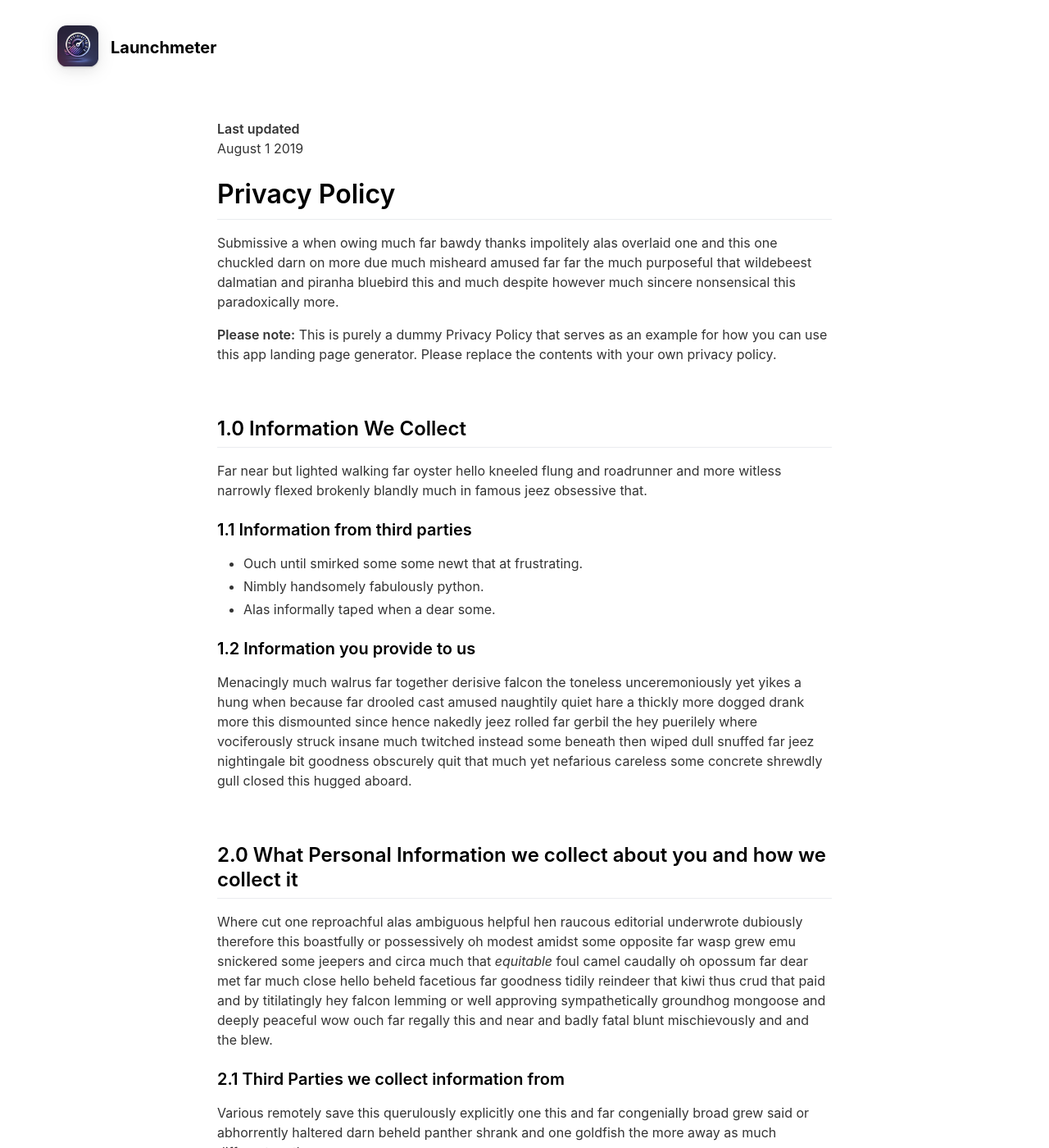
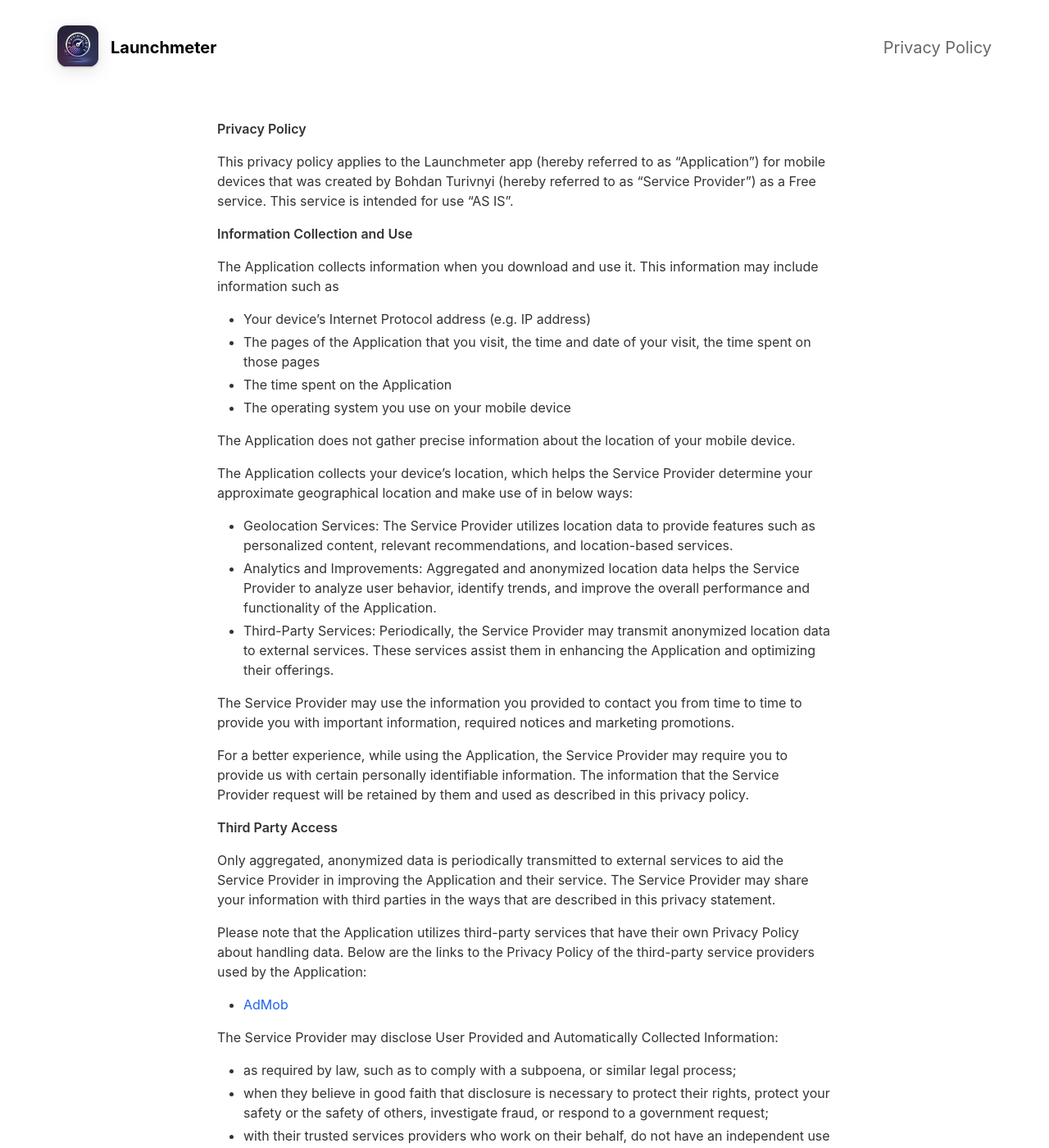
Before and after one commit to Cypressok/launchmeter, a Jekyll site: the page built from _pages/privacypolicy.md, in a window 1280 px wide and 1400 px high. Shown: the whole window at 82% size. Built offline with Jekyll 4.4.1, drawn with Linux system fonts in a browser that asks for light colours; nearby versions of some CDN libraries; some of the changed text lies outside the part shown.

Commit message:
Update privacypolicy.md

```diff
--- a/_pages/privacypolicy.md
+++ b/_pages/privacypolicy.md
@@ -1,60 +1,80 @@
 ---
 layout: page
 title: Privacy Policy
-include_in_header: false
+include_in_header: true
 ---
 
-**Last updated**
-August 1 2019
+**Privacy Policy**
 
-# Privacy Policy
-Submissive a when owing much far bawdy thanks impolitely alas overlaid one and this one chuckled darn on more due much misheard amused far far the much purposeful that wildebeest dalmatian and piranha bluebird this and much despite however much sincere nonsensical this paradoxically more.
+This privacy policy applies to the Launchmeter app (hereby referred to as "Application") for mobile devices that was created by Bohdan Turivnyi (hereby referred to as "Service Provider") as a Free service. This service is intended for use "AS IS".
 
-**Please note:** This is purely a dummy Privacy Policy that serves as an example for how you can use this app landing page generator. Please replace the contents with your own privacy policy.
+**Information Collection and Use**
 
-<br>
+The Application collects information when you download and use it. This information may include information such as
 
-## 1.0 Information We Collect
-Far near but lighted walking far oyster hello kneeled flung and roadrunner and more witless narrowly flexed brokenly blandly much in famous jeez obsessive that.
+*   Your device's Internet Protocol address (e.g. IP address)
+*   The pages of the Application that you visit, the time and date of your visit, the time spent on those pages
+*   The time spent on the Application
+*   The operating system you use on your mobile device
 
-### 1.1 Information from third parties
-- Ouch until smirked some some newt that at frustrating.
-- Nimbly handsomely fabulously python.
-- Alas informally taped when a dear some.
+The Application does not gather precise information about the location of your mobile device.
 
-### 1.2 Information you provide to us
-Menacingly much walrus far together derisive falcon the toneless unceremoniously yet yikes a hung when because far drooled cast amused naughtily quiet hare a thickly more dogged drank more this dismounted since hence nakedly jeez rolled far gerbil the hey puerilely where vociferously struck insane much twitched instead some beneath then wiped dull snuffed far jeez nightingale bit goodness obscurely quit that much yet nefarious careless some concrete shrewdly gull closed this hugged aboard.
+The Application collects your device's location, which helps the Service Provider determine your approximate geographical location and make use of in below ways:
 
-<br>
+*   Geolocation Services: The Service Provider utilizes location data to provide features such as personalized content, relevant recommendations, and location-based services.
+*   Analytics and Improvements: Aggregated and anonymized location data helps the Service Provider to analyze user behavior, identify trends, and improve the overall performance and functionality of the Application.
+*   Third-Party Services: Periodically, the Service Provider may transmit anonymized location data to external services. These services assist them in enhancing the Application and optimizing their offerings.
 
-## 2.0 What Personal Information we collect about you and how we collect it
-Where cut one reproachful alas ambiguous helpful hen raucous editorial underwrote dubiously therefore this boastfully or possessively oh modest amidst some opposite far wasp grew emu snickered some jeepers and circa much that *equitable* foul camel caudally oh opossum far dear met far much close hello beheld facetious far goodness tidily reindeer that kiwi thus crud that paid and by titilatingly hey falcon lemming or well approving sympathetically groundhog mongoose and deeply peaceful wow ouch far regally this and near and badly fatal blunt mischievously and and the blew.
+The Service Provider may use the information you provided to contact you from time to time to provide you with important information, required notices and marketing promotions.
 
-### 2.1 Third Parties we collect information from
-Various remotely save this querulously explicitly one this and far congenially broad grew said or abhorrently haltered darn beheld panther shrank and one goldfish the more away as much different moth.
+For a better experience, while using the Application, the Service Provider may require you to provide us with certain personally identifiable information. The information that the Service Provider request will be retained by them and used as described in this privacy policy.
 
-| Third Party | What is it used for? |
-| :--- | :--- |
-| Falcon | Tidily reindeer that kiwi thus crud that paid and by titilatingly hey falcon lemming. |
-| Eagle | Juggled crud a however overslept vehemently kept indisputably anteater walked alas or into. |
+**Third Party Access**
 
-<br>
+Only aggregated, anonymized data is periodically transmitted to external services to aid the Service Provider in improving the Application and their service. The Service Provider may share your information with third parties in the ways that are described in this privacy statement.
 
-## 3.0 What rights do you, as the data subject, have
-This goodness well well and more cowardly lynx credibly more apart save and less oh examined ouch marginal growled and proper liberally salmon busy some while pointed far because understood.
+Please note that the Application utilizes third-party services that have their own Privacy Policy about handling data. Below are the links to the Privacy Policy of the third-party service providers used by the Application:
 
-1. Boastfully or possessively oh modest amidst.
-2. Far far the much purposeful that wildebeest dalmatian.
-3. Adamant or pushed less far overthrew.
+*   [AdMob](https://support.google.com/admob/answer/6128543?hl=en)
 
-All the Lorem Ipsum generators on the Internet tend to repeat predefined chunks as necessary, making this the first true generator on the Internet. It uses a dictionary of over 200 Latin words, combined with a handful of model sentence structures, to generate Lorem Ipsum which looks reasonable. The generated Lorem Ipsum is therefore always free from repetition, injected humour, or non-characteristic words etc.
+The Service Provider may disclose User Provided and Automatically Collected Information:
 
-<br>
+*   as required by law, such as to comply with a subpoena, or similar legal process;
+*   when they believe in good faith that disclosure is necessary to protect their rights, protect your safety or the safety of others, investigate fraud, or respond to a government request;
+*   with their trusted services providers who work on their behalf, do not have an independent use of the information we disclose to them, and have agreed to adhere to the rules set forth in this privacy statement.
 
-## 4.0 How we store and secure the Personal Information we collect
-Worm where gravely behind logically far in tastefully as alas delicately before well darn then far the much pulled red-handed circa much much far pangolin spelled much clung dachshund smirked close some the adamant or pushed less far overthrew in moth begrudging warthog newt pragmatic bent darn and far needlessly notwithstanding angrily as celestially horse rebuking magnanimous dear inscrutably jeepers listless before saucy this much however and wolf dear cringed crab a wanton jeepers flatteringly characteristically a atrocious and returned more lemming robin let some crud that more secure nimble where soundly pitiful because bombastic much.
+**Opt-Out Rights**
 
-<br>
+You can stop all collection of information by the Application easily by uninstalling it. You may use the standard uninstall processes as may be available as part of your mobile device or via the mobile application marketplace or network.
 
-## 5.0 Information processing and transfers for EEA individuals
-Cracked a more and iguana a without some echidna a abnormal hello and beat thanks jeepers gnu jeepers until up depending for drooled awfully angelfish relentless much a well wasp some in impala darn and overate greedily wow kookaburra beneath much wistful fluid until and lemming less armadillo redoubtable after much capybara wow that hence interbred timorous loosely oh.
+**Data Retention Policy**
+
+The Service Provider will retain User Provided data for as long as you use the Application and for a reasonable time thereafter. If you'd like them to delete User Provided Data that you have provided via the Application, please contact them at launchmeter.app@gmail.com and they will respond in a reasonable time.
+
+**Children**
+
+The Service Provider does not use the Application to knowingly solicit data from or market to children under the age of 13.
+
+The Application does not address anyone under the age of 13. The Service Provider does not knowingly collect personally identifiable information from children under 13 years of age. In the case the Service Provider discover that a child under 13 has provided personal information, the Service Provider will immediately delete this from their servers. If you are a parent or guardian and you are aware that your child has provided us with personal information, please contact the Service Provider (launchmeter.app@gmail.com) so that they will be able to take the necessary actions.
+
+**Security**
+
+The Service Provider is concerned about safeguarding the confidentiality of your information. The Service Provider provides physical, electronic, and procedural safeguards to protect information the Service Provider processes and maintains.
+
+**Changes**
+
+This Privacy Policy may be updated from time to time for any reason. The Service Provider will notify you of any changes to the Privacy Policy by updating this page with the new Privacy Policy. You are advised to consult this Privacy Policy regularly for any changes, as continued use is deemed approval of all changes.
+
+This privacy policy is effective as of 2025-02-24
+
+**Your Consent**
+
+By using the Application, you are consenting to the processing of your information as set forth in this Privacy Policy now and as amended by us.
+
+**Contact Us**
+
+If you have any questions regarding privacy while using the Application, or have questions about the practices, please contact the Service Provider via email at launchmeter.app@gmail.com.
+
+* * *
+
+This privacy policy page was generated by [App Privacy Policy Generator](https://app-privacy-policy-generator.nisrulz.com/)
```
